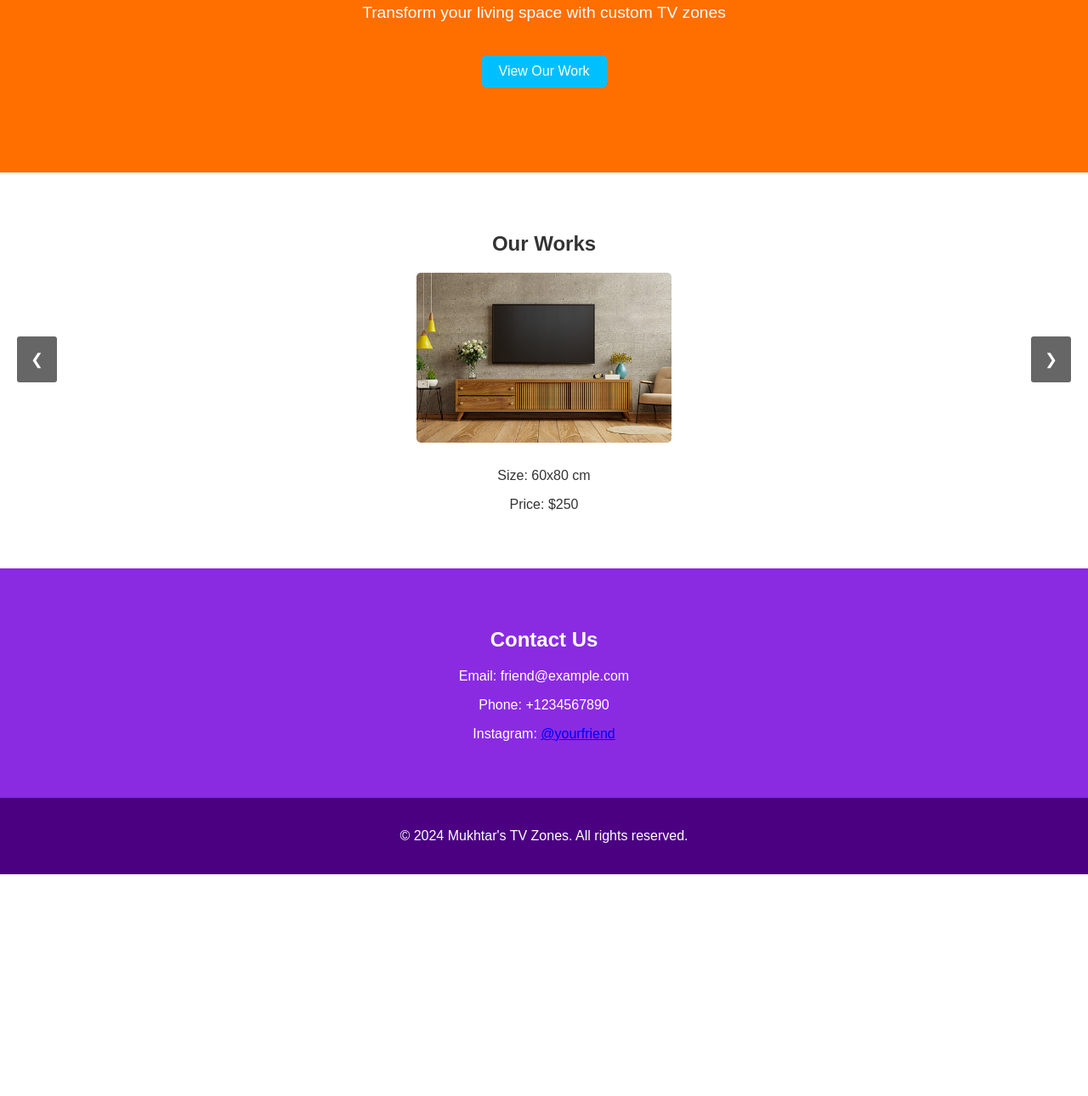
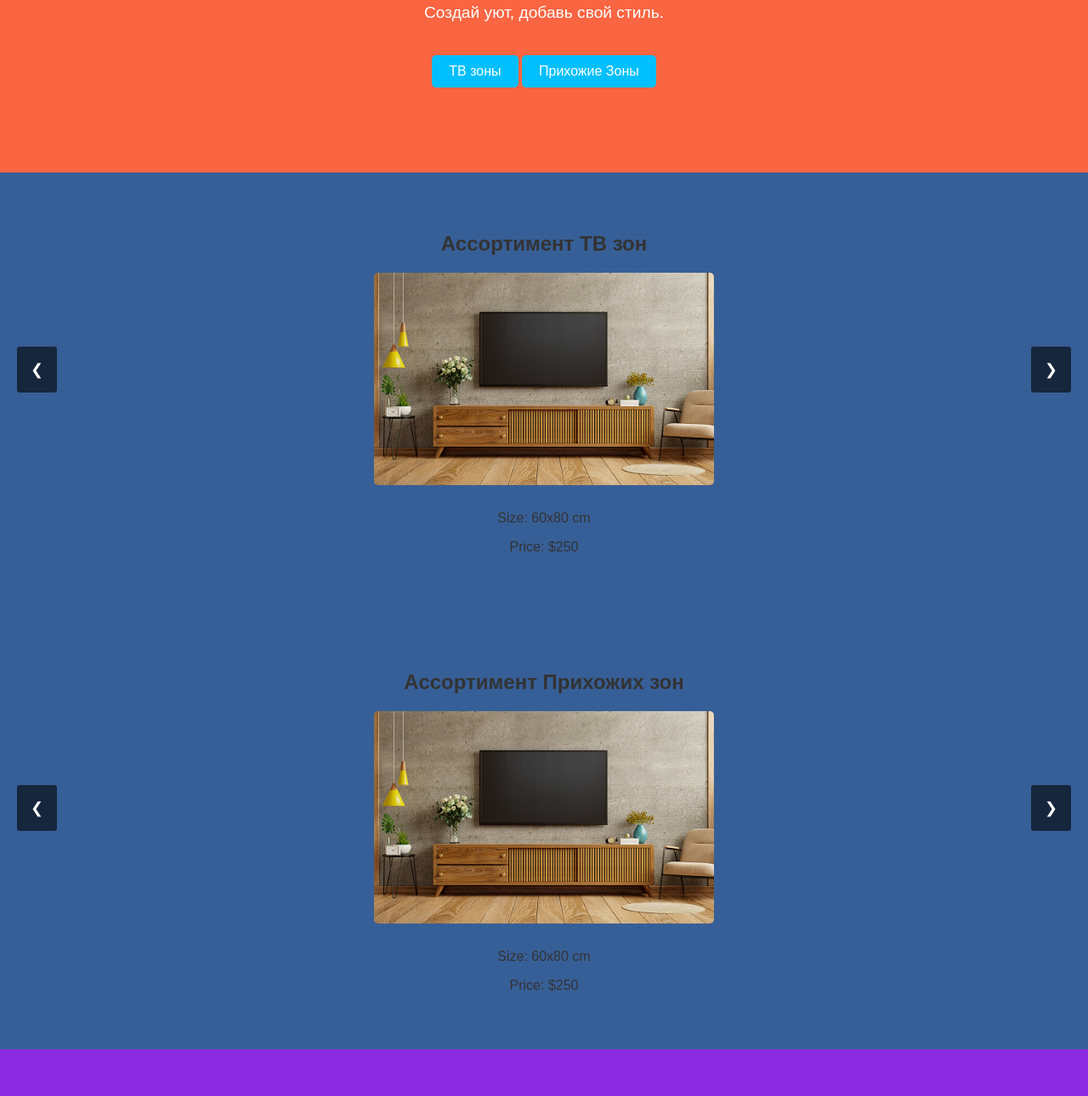
Before and after one commit to supermario7777/TV_zone_landing_page, a plain HTML site: page index.html in a window 1280 px wide. Shown: the part 160-1450 px from the top of the page at 85% size. Before the commit the page ends 1189 px from the top, so only its background shows below. Drawn offline with Linux system fonts and the light colour scheme.

Commit message:
added a second gallery

```diff
--- a/index.html
+++ b/index.html
@@ -3,18 +3,19 @@
 <head>
     <meta charset="UTF-8">
     <meta name="viewport" content="width=device-width, initial-scale=1.0">
-    <title>TV Zones by Your Friend</title>
+    <title>TV Zone Landing Page</title>
     <link rel="stylesheet" href="style/styles.css">
 </head>
 <body>
     <header>
-        <h1>Perfect TV Zones</h1>
-        <p>Transform your living space with custom TV zones</p>
-        <a href="#gallery" class="cta-button">View Our Work</a>
+        <h1>Идеальные ТВ и Прихожие зоны</h1>
+        <p>Создай уют, добавь свой стиль.</p>
+        <a href="#gallery" class="cta-button">ТВ зоны</a>
+        <a href="#gallery2" class="cta-button">Прихожие Зоны</a>
     </header>
 
     <section id="gallery">
-        <h2>Our Works</h2>
+        <h2>Ассортимент ТВ зон</h2>
         <div class="slideshow-container">
             <div class="slide">
                 <img src="images/tv-zone1.jpg" alt="TV Zone 1">
@@ -36,6 +37,29 @@
         </div>
     </section>
 
+    <section id="gallery2">
+        <h2>Ассортимент Прихожих зон</h2>
+        <div class="slideshow-container2">
+            <div class="slide2">
+                <img src="images/tv-zone1.jpg" alt="Entrance area 1">
+                <p>Size: 50x70 cm</p>
+                <p>Price: $200</p>
+            </div>
+            <div class="slide2">
+                <img src="images/tv-zone2.jpg" alt="Entrance area 2">
+                <p>Size: 60x80 cm</p>
+                <p>Price: $250</p>
+            </div>
+            <div class="slide2">
+                <img src="images/tv-zone3.jpg" alt="Entrance area 3">
+                <p>Size: 70x90 cm</p>
+                <p>Price: $300</p>
+            </div>
+            <a class="prev2" onclick="changeSlide2(-1)">&#10094;</a>
+            <a class="next2" onclick="changeSlide2(1)">&#10095;</a>
+        </div>
+    </section>
+
     <section id="contact">
         <h2>Contact Us</h2>
         <p>Email: friend@example.com</p>
@@ -43,10 +67,6 @@
         <p>Instagram: <a href="https://instagram.com/yourfriend" target="_blank">@yourfriend</a></p>
     </section>
 
-    <footer>
-        <p>&copy; 2024 Mukhtar's TV Zones. All rights reserved.</p>
-    </footer>
-
     <script src="script.js"></script>
 </body>
 </html>
--- a/script.js
+++ b/script.js
@@ -1,24 +1,31 @@
 document.addEventListener( "DOMContentLoaded", function ()
 {
+    function initSlideshow ( slideClass, interval, nextFnName )
+    {
         let slideIndex = 0;
-    showSlides();
+        const slides = document.getElementsByClassName( slideClass );
 
         function showSlides ()
         {
-        const slides = document.getElementsByClassName( "slide" );
             for ( let i = 0; i < slides.length; i++ ) {
                 slides[ i ].style.display = "none"; // Скрываем все слайды
             }
             slideIndex = ( slideIndex + 1 ) % slides.length; // Переходим к следующему слайду
             slides[ slideIndex ].style.display = "block"; // Показываем текущий слайд
-        setTimeout( showSlides, 30000 ); // Автоматическая смена каждые 5 секунд
+            setTimeout( showSlides, interval ); // Автоматическая смена через заданный интервал
         }
 
-    window.changeSlide = function ( n )
+        window[ nextFnName ] = function ( n )
         {
-        const slides = document.getElementsByClassName( "slide" );
             slides[ slideIndex ].style.display = "none"; // Скрываем текущий слайд
             slideIndex = ( slideIndex + n + slides.length ) % slides.length; // Изменяем индекс
             slides[ slideIndex ].style.display = "block"; // Показываем новый слайд
         };
+
+        showSlides(); // Запуск слайдшоу
+    }
+
+    // Инициализация слайдшоу с разными параметрами
+    initSlideshow( "slide", 30000, "changeSlide" );
+    initSlideshow( "slide2", 30000, "changeSlide2" );
 } );
--- a/style/styles.css
+++ b/style/styles.css
@@ -2,13 +2,12 @@ body {
     font-family: 'Montserrat', sans-serif;
     margin: 0;
     padding: 0;
-    background-color: #FFFFFF;
+    background-color: #375F97;
     color: #333333;
 }
 
 header {
-    background: #FF6F00;
-    /* Оранжевый цвет */
+    background: #FB6542;
     color: white;
     text-align: center;
     padding: 100px 20px;
@@ -59,8 +58,34 @@ header p {
 }
 
 .slide img {
-    width: 300px;
-    height: 200px;
+    width: 400px;
+    height: 250px;
+    object-fit: cover;
+    border-radius: 5px;
+    margin-bottom: 10px;
+}
+
+#gallery2 {
+    padding: 50px 20px;
+    text-align: center;
+}
+
+.slideshow-container2 {
+    position: relative;
+    max-width: 100%;
+    margin: auto;
+    overflow: hidden;
+}
+
+.slide2 {
+    display: none;
+    /* Все слайды скрыты по умолчанию */
+    text-align: center;
+}
+
+.slide2 img {
+    width: 400px;
+    height: 250px;
     object-fit: cover;
     border-radius: 5px;
     margin-bottom: 10px;
@@ -74,13 +99,6 @@ header p {
     text-align: center;
 }
 
-footer {
-    background-color: #4B0082;
-    /* Темно-фиолетовый */
-    color: white;
-    padding: 20px;
-    text-align: center;
-}
 
 .prev,
 .next {
@@ -102,3 +120,24 @@ footer {
 .next {
     right: 0;
 }
+
+.prev2,
+.next2 {
+    cursor: pointer;
+    position: absolute;
+    top: 25%;
+    padding: 16px;
+    color: white;
+    font-size: 18px;
+    background-color: rgba(0, 0, 0, 0.6);
+    border-radius: 3px;
+    user-select: none;
+}
+
+.prev2 {
+    left: 0;
+}
+
+.next2 {
+    right: 0;
+}
```
Lines whose indentation alone changed are shown as unchanged.
